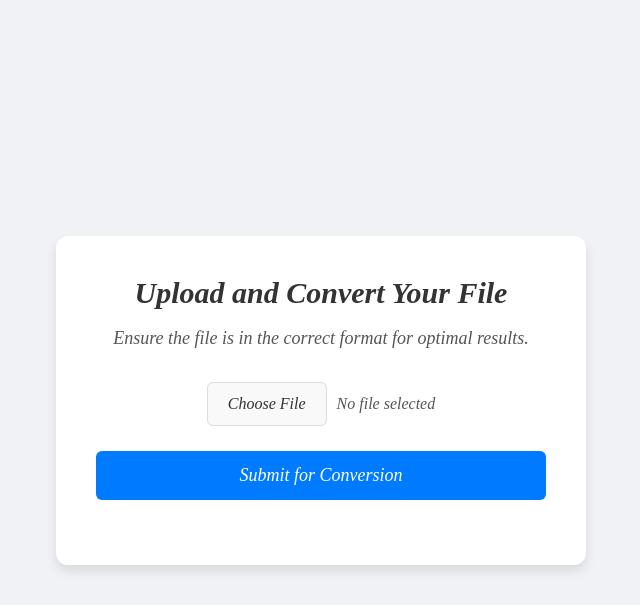
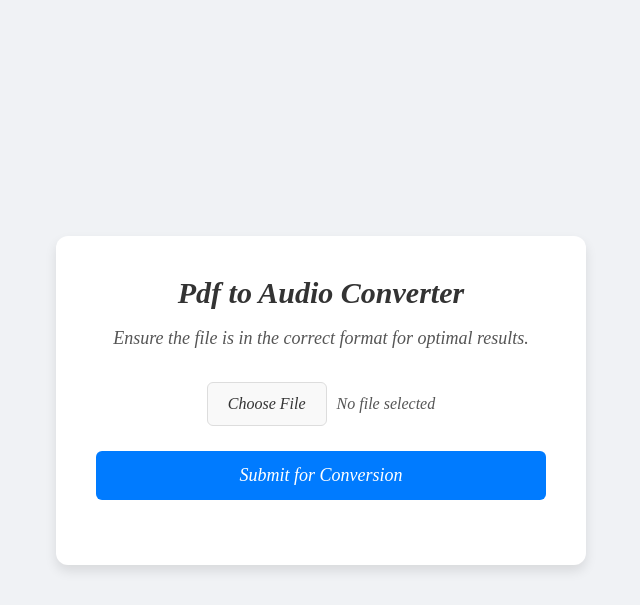
Before and after one commit to SrinivasuP883/PDF_TO_MP3_CONVERTER, a Flask app: page / in a window 1280 px wide. Shown: the top 605 px of the page, without its empty margins (319-959 px from the left). Run offline with Flask 3, Linux system fonts and the light colour scheme.

Commit message:
Update index.html

```diff
--- a/templates/index.html
+++ b/templates/index.html
@@ -155,7 +155,7 @@
 <body>
     <div class="container">
         <header>
-            <h1>Upload and Convert Your File</h1>
+            <h1>Pdf to Audio Converter</h1>
             <p>Ensure the file is in the correct format for optimal results.</p>
         </header>
 
```
